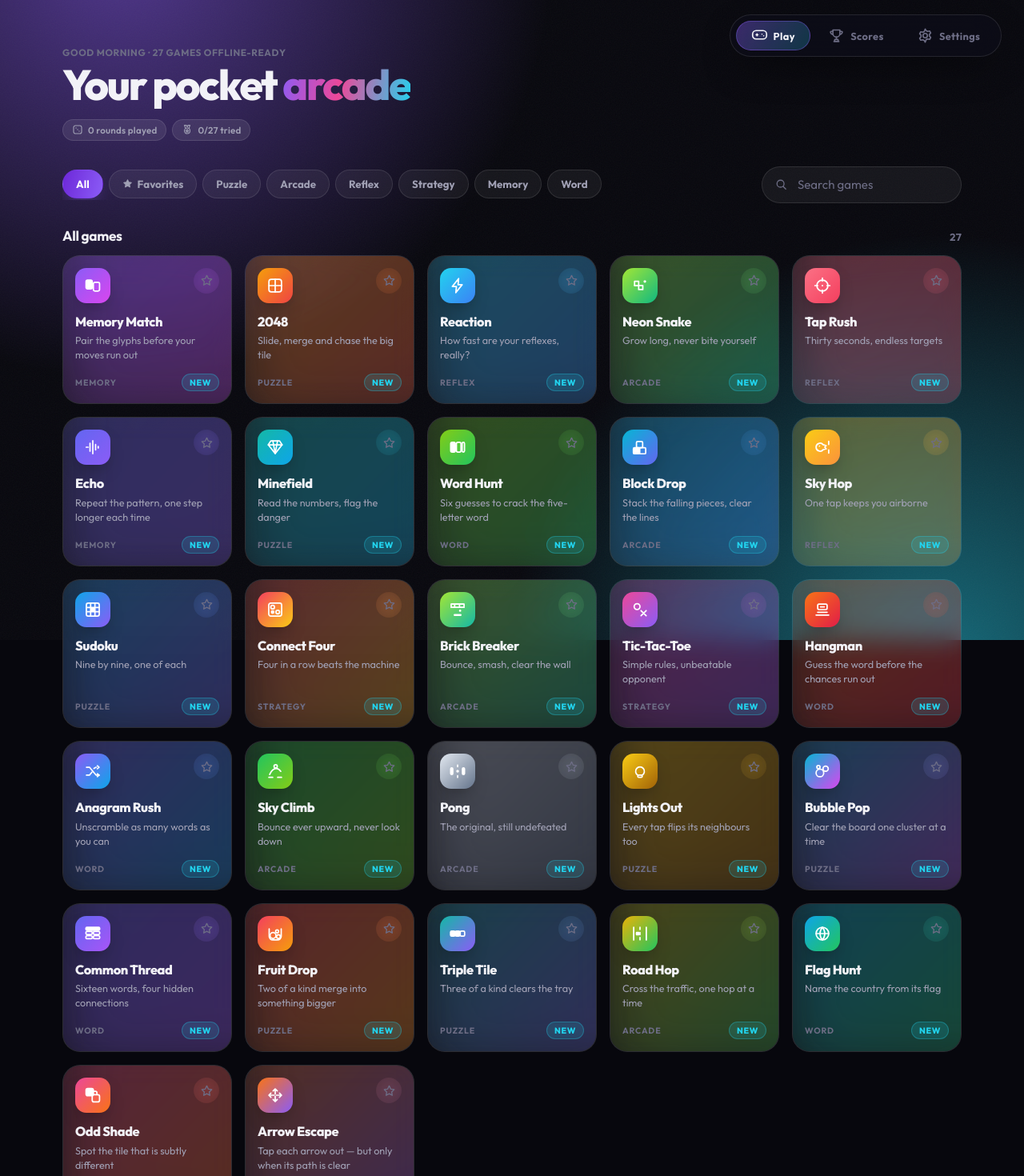
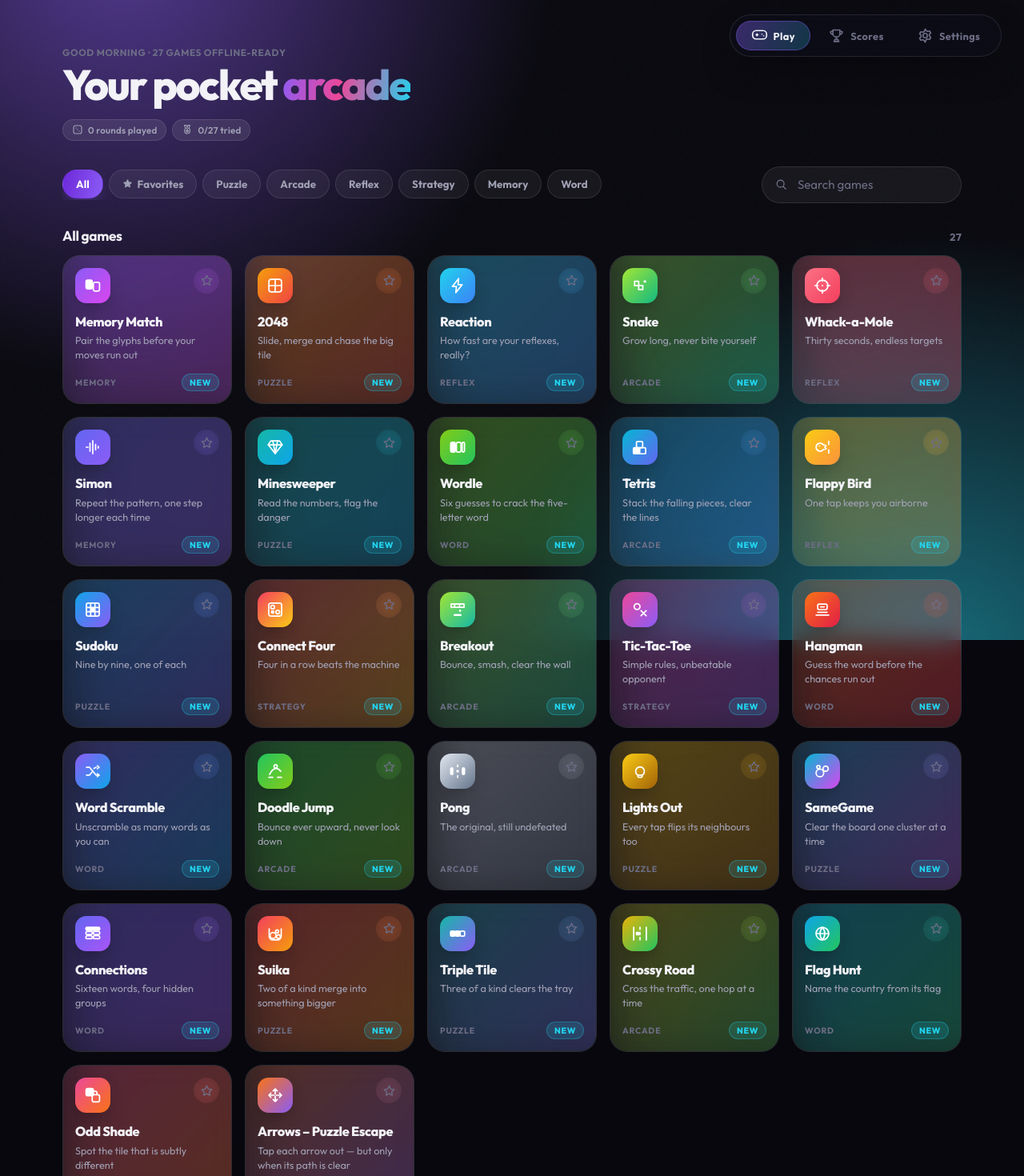
Before and after one commit to aravind9643/Arcadia-Mini-Games, a React (Vite) app: page / in a window 1280 px wide. Shown: the top 1470 px of the page at 80% size. Built offline with nearby package versions, Linux system fonts and the light colour scheme.

Commit message:
feat: update game titles and descriptions for consistency and trademark compliance

```diff
--- a/src/components/GameFrame.css
+++ b/src/components/GameFrame.css
@@ -42,13 +42,20 @@
   flex-direction: column;
   min-width: 0;
 }
+/* Titles vary a lot in length (e.g. "Pong" vs "Arrows – Puzzle Escape"), so
+   the size flexes with the viewport and long ones wrap to a second line
+   instead of being cut off with an ellipsis. */
 .gf__titles h1 {
-  font-size: 1.06rem;
+  font-size: clamp(0.86rem, 3.6vw, 1.06rem);
   font-weight: 750;
   letter-spacing: -0.025em;
-  white-space: nowrap;
+  line-height: 1.15;
+  /* at most two lines, then ellipsis as a last resort */
+  display: -webkit-box;
+  -webkit-line-clamp: 2;
+  -webkit-box-orient: vertical;
   overflow: hidden;
-  text-overflow: ellipsis;
+  overflow-wrap: anywhere;
 }
 .gf__titles span {
   font-size: 0.7rem;
--- a/src/games/hangman/words.ts
+++ b/src/games/hangman/words.ts
@@ -1,5 +1,5 @@
 /**
- * Word bank with categories, used by Hangman and Anagram Rush. Bundled so
+ * Word bank with categories, used by Hangman and Word Scramble. Bundled so
  * both games work offline. Lengths range 4–9 so puzzles stay approachable.
  */
 export type Entry = { word: string; hint: string }
--- a/src/games/registry.ts
+++ b/src/games/registry.ts
@@ -77,7 +77,7 @@ export const GAMES: GameMeta[] = [
   },
   {
     id: 'snake',
-    title: 'Neon Snake',
+    title: 'Snake',
     tagline: 'Grow long, never bite yourself',
     category: 'Arcade',
     icon: 'snake',
@@ -93,7 +93,7 @@ export const GAMES: GameMeta[] = [
   },
   {
     id: 'whack',
-    title: 'Tap Rush',
+    title: 'Whack-a-Mole',
     tagline: 'Thirty seconds, endless targets',
     category: 'Reflex',
     icon: 'crosshair',
@@ -109,7 +109,7 @@ export const GAMES: GameMeta[] = [
   },
   {
     id: 'simon',
-    title: 'Echo',
+    title: 'Simon',
     tagline: 'Repeat the pattern, one step longer each time',
     category: 'Memory',
     icon: 'waveform',
@@ -125,7 +125,7 @@ export const GAMES: GameMeta[] = [
   },
   {
     id: 'minesweeper',
-    title: 'Minefield',
+    title: 'Minesweeper',
     tagline: 'Read the numbers, flag the danger',
     category: 'Puzzle',
     icon: 'gem',
@@ -141,7 +141,7 @@ export const GAMES: GameMeta[] = [
   },
   {
     id: 'wordle',
-    title: 'Word Hunt',
+    title: 'Wordle',
     tagline: 'Six guesses to crack the five-letter word',
     category: 'Word',
     icon: 'letters',
@@ -157,7 +157,7 @@ export const GAMES: GameMeta[] = [
   },
   {
     id: 'tetris',
-    title: 'Block Drop',
+    title: 'Tetris',
     tagline: 'Stack the falling pieces, clear the lines',
     category: 'Arcade',
     icon: 'blocks',
@@ -173,7 +173,7 @@ export const GAMES: GameMeta[] = [
   },
   {
     id: 'flappy',
-    title: 'Sky Hop',
+    title: 'Flappy Bird',
     tagline: 'One tap keeps you airborne',
     category: 'Reflex',
     icon: 'wing',
@@ -221,7 +221,7 @@ export const GAMES: GameMeta[] = [
   },
   {
     id: 'breakout',
-    title: 'Brick Breaker',
+    title: 'Breakout',
     tagline: 'Bounce, smash, clear the wall',
     category: 'Arcade',
     icon: 'bricks',
@@ -269,7 +269,7 @@ export const GAMES: GameMeta[] = [
   },
   {
     id: 'anagram',
-    title: 'Anagram Rush',
+    title: 'Word Scramble',
     tagline: 'Unscramble as many words as you can',
     category: 'Word',
     icon: 'shuffle',
@@ -285,7 +285,7 @@ export const GAMES: GameMeta[] = [
   },
   {
     id: 'doodle',
-    title: 'Sky Climb',
+    title: 'Doodle Jump',
     tagline: 'Bounce ever upward, never look down',
     category: 'Arcade',
     icon: 'jump',
@@ -333,7 +333,7 @@ export const GAMES: GameMeta[] = [
   },
   {
     id: 'bubble',
-    title: 'Bubble Pop',
+    title: 'SameGame',
     tagline: 'Clear the board one cluster at a time',
     category: 'Puzzle',
     icon: 'bubbles',
@@ -349,8 +349,8 @@ export const GAMES: GameMeta[] = [
   },
   {
     id: 'grouping',
-    title: 'Common Thread',
-    tagline: 'Sixteen words, four hidden connections',
+    title: 'Connections',
+    tagline: 'Sixteen words, four hidden groups',
     category: 'Word',
     icon: 'groups',
     colors: ['#6366f1', '#a855f7'],
@@ -365,7 +365,7 @@ export const GAMES: GameMeta[] = [
   },
   {
     id: 'merge',
-    title: 'Fruit Drop',
+    title: 'Suika',
     tagline: 'Two of a kind merge into something bigger',
     category: 'Puzzle',
     icon: 'fruit',
@@ -397,7 +397,7 @@ export const GAMES: GameMeta[] = [
   },
   {
     id: 'crossy',
-    title: 'Road Hop',
+    title: 'Crossy Road',
     tagline: 'Cross the traffic, one hop at a time',
     category: 'Arcade',
     icon: 'traffic',
@@ -445,7 +445,7 @@ export const GAMES: GameMeta[] = [
   },
   {
     id: 'arrows',
-    title: 'Arrow Escape',
+    title: 'Arrows – Puzzle Escape',
     tagline: 'Tap each arrow out — but only when its path is clear',
     category: 'Puzzle',
     icon: 'arrows',
--- a/src/screens/Scores.tsx
+++ b/src/screens/Scores.tsx
@@ -9,7 +9,7 @@ import { useStore } from '../lib/hooks'
 import { fmtAgo, fmtNum, fmtTime } from '../lib/utils'
 import './Scores.css'
 
-/** Memory and Word Hunt count moves/guesses; other "low" games measure time. */
+/** Memory Match and Wordle count moves/guesses; other "low" games measure time. */
 const COUNT_BASED = new Set(['memory', 'wordle'])
 
 function formatBest(id: string, scoring: string, best: number) {
```
Also changed, not shown: 1 other file (tests, documents, lock files or other folders).
